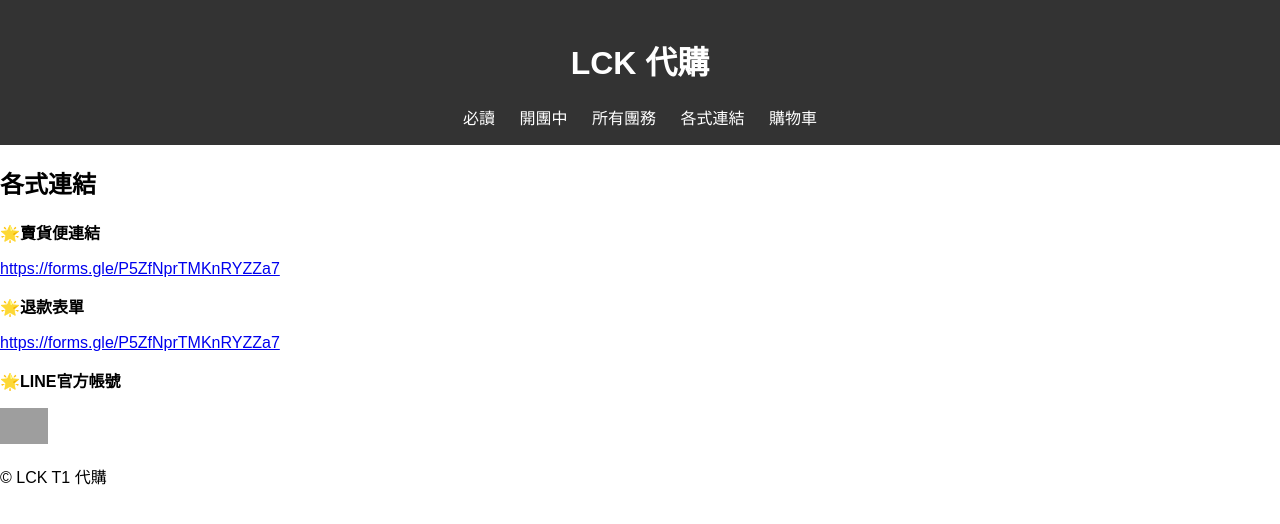
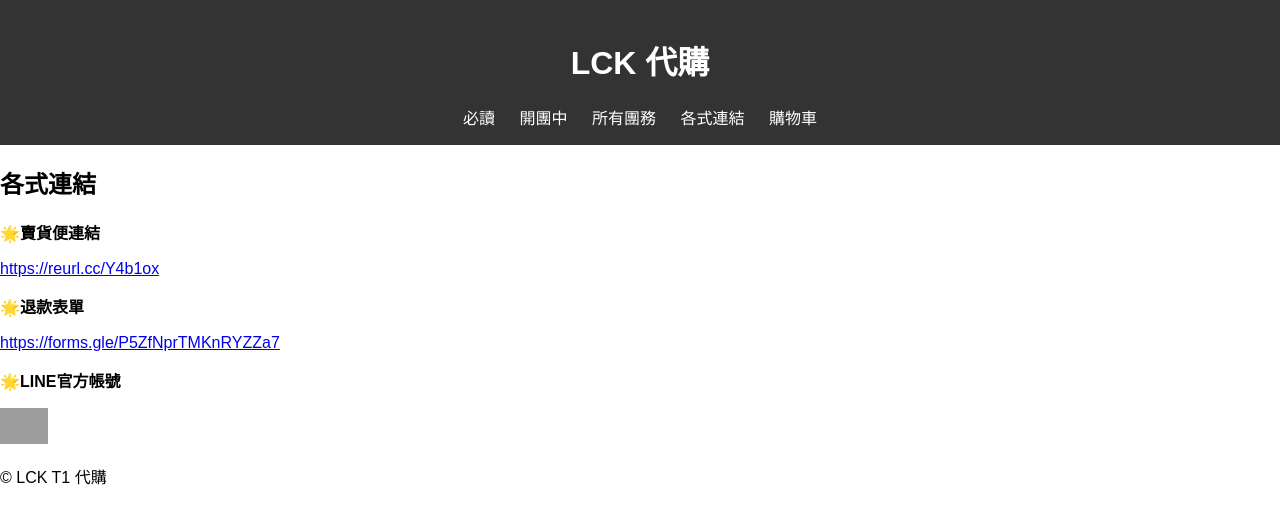
Before and after one commit to 5wptkfkd/lckstore, a plain HTML site: page form.html in a window 1280 px wide. Drawn offline with Linux system fonts and the light colour scheme; grey boxes are pictures that could not be loaded.

Commit message:
Update website content

```diff
--- a/form.html
+++ b/form.html
@@ -21,7 +21,7 @@
   <main>
     <h2>各式連結</h2>
     <p>🌟<strong>賣貨便連結</strong></p>
-    <p><a href="https://reurl.cc/Y4b1ox">https://forms.gle/P5ZfNprTMKnRYZZa7</a></p>
+    <p><a href="https://reurl.cc/Y4b1ox">https://reurl.cc/Y4b1ox</a></p>
     <p>🌟<strong>退款表單</strong></p>
     <p><a href="https://forms.gle/P5ZfNprTMKnRYZZa7">https://forms.gle/P5ZfNprTMKnRYZZa7</a></p>
     <p>🌟<strong>LINE官方帳號</strong></p>
```
